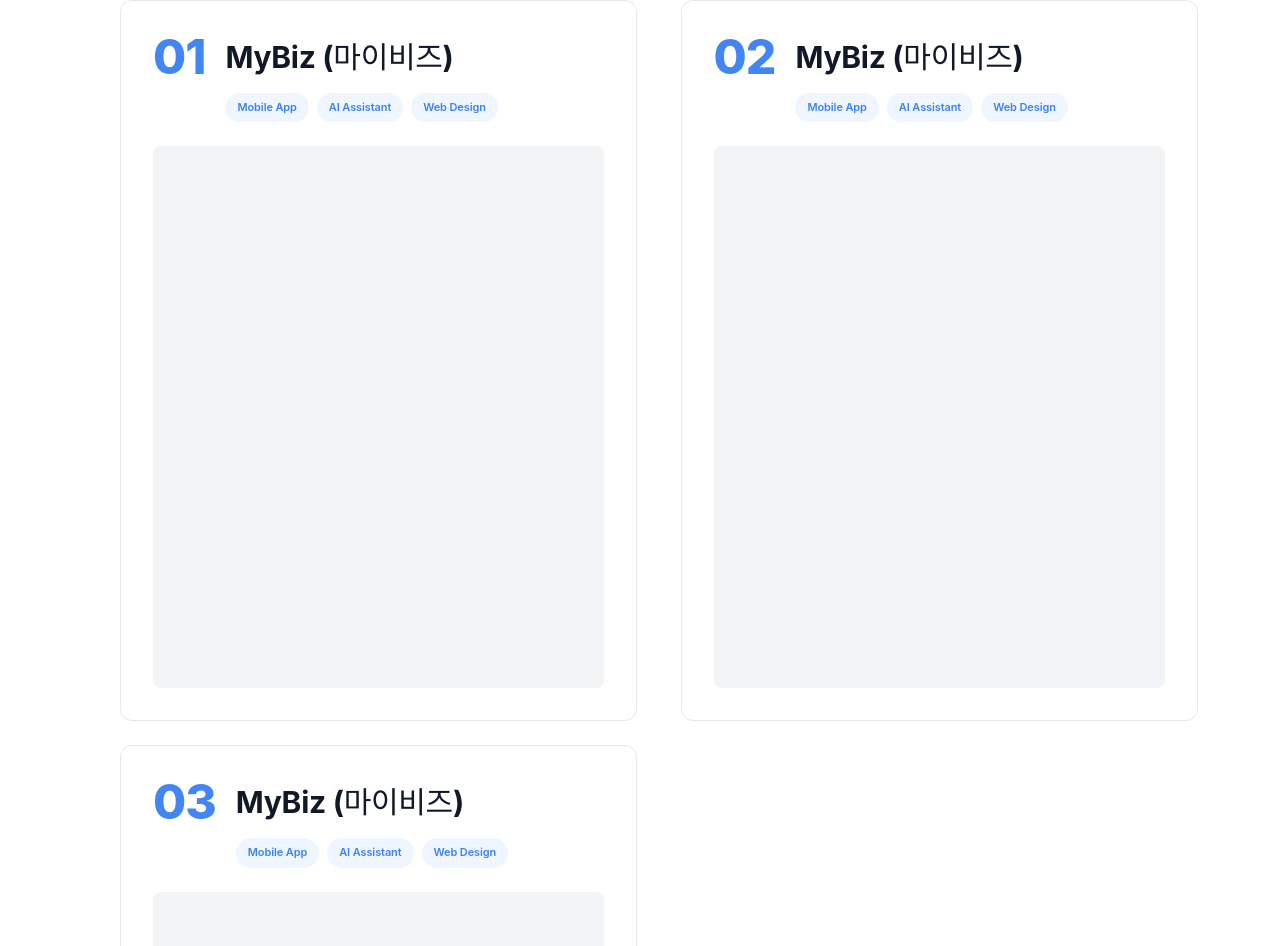
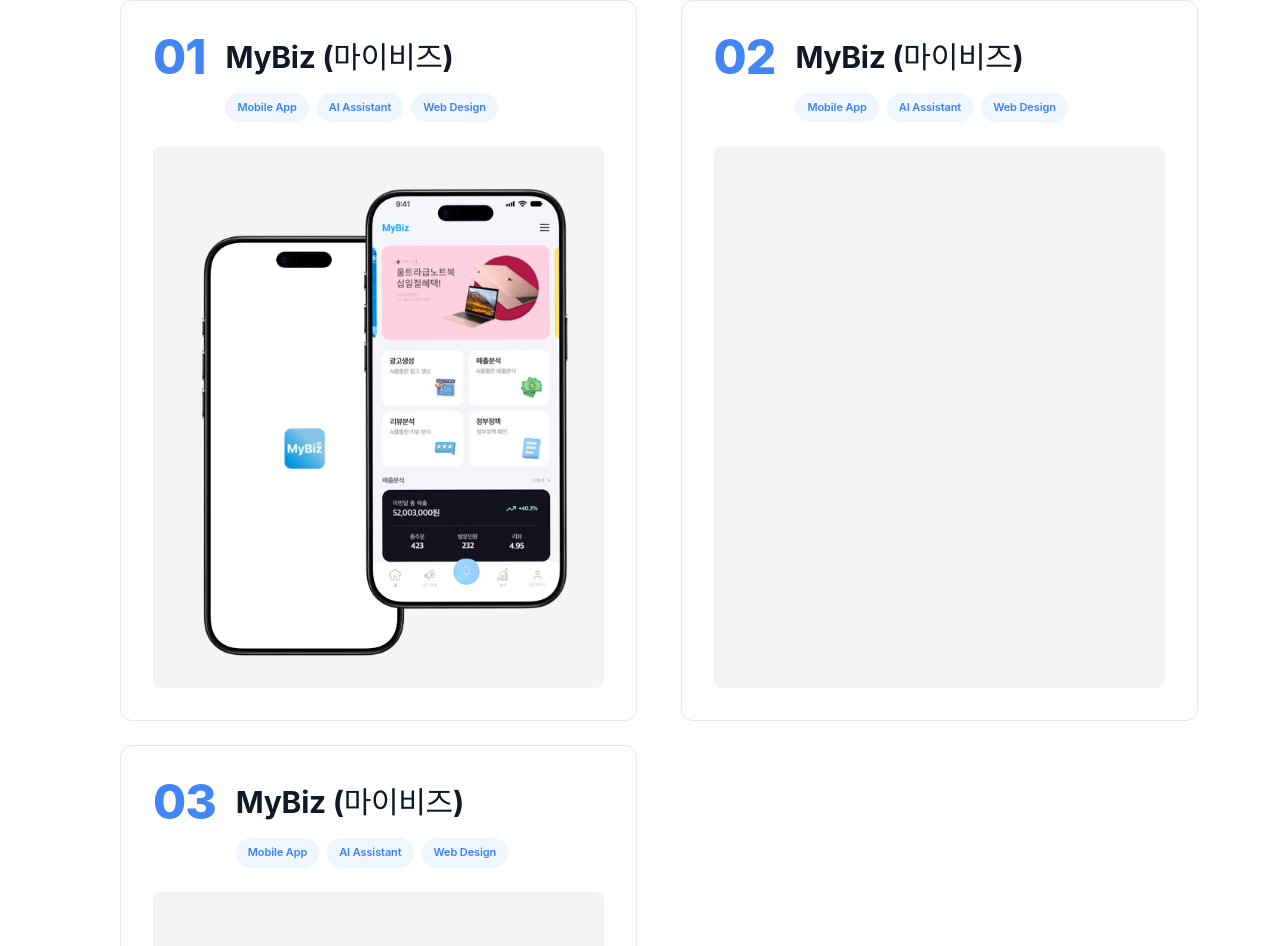
Before and after one commit to parkjto/Portfolio, a React (Vite) app: page / in a window 1280 px wide. Shown: the part 2185-3131 px from the top of the page. Built offline with nearby package versions, Linux system fonts and the light colour scheme; a web font is replaced by a local one.

Commit message:
프로젝트 인덱스 첫 번째 카드에 MyBizview 이미지 추가

```diff
--- a/src/components/Projectindex.jsx
+++ b/src/components/Projectindex.jsx
@@ -1,5 +1,6 @@
 import React from 'react';
 import '../styles/ProjectIndex.css';
+import myBizViewImage from '../assets/image/MyBizview.png';
 
 const ProjectIndex = () => {
   const projects = [
@@ -46,7 +47,13 @@
               </div>
 
               <div className="image-placeholder" aria-label="Project screenshot placeholder">
-                {/* Image or additional content goes here */}
+                {project.id === 1 ? (
+                  <img
+                    src={myBizViewImage}
+                    alt={project.title}
+                    className="project-image"
+                  />
+                ) : null}
               </div>
             </article>
           ))}
--- a/src/styles/ProjectIndex.css
+++ b/src/styles/ProjectIndex.css
@@ -122,6 +122,16 @@
   overflow: hidden;
 }
 
+.project-image {
+  position: absolute;
+  top: 0;
+  left: 0;
+  width: 100%;
+  height: 100%;
+  object-fit: cover;
+  border-radius: 8px;
+}
+
 /* Media Queries */
 @media (max-width: 1200px) {
   .project-index-container {
```
Also changed, not shown: src/assets/image/MyBizview.png (added).
